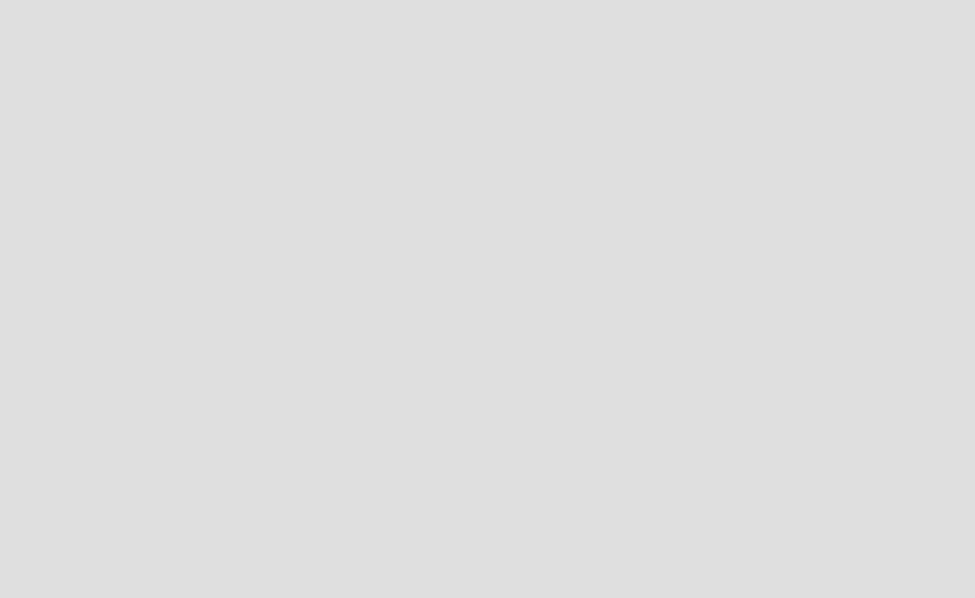
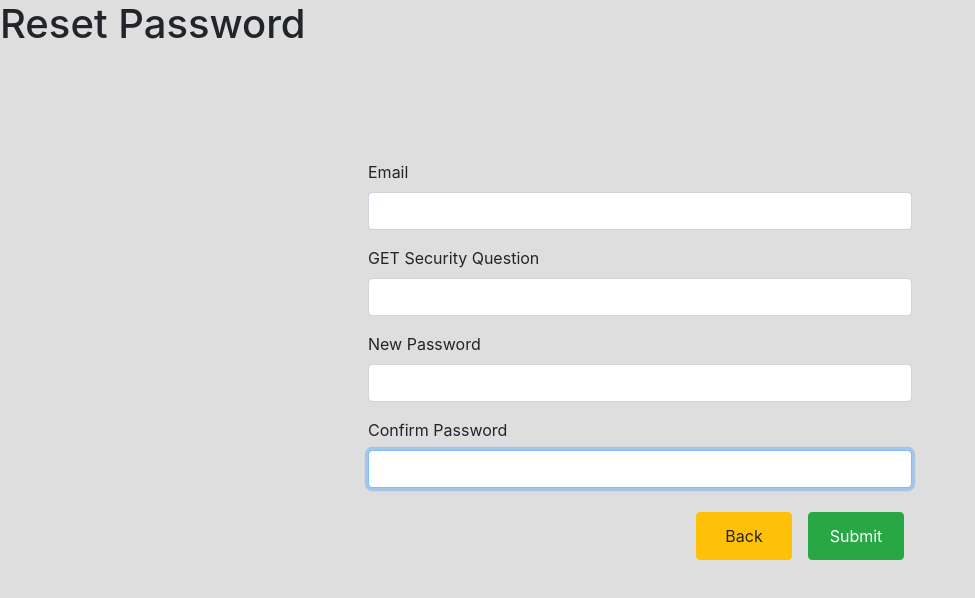
Before and after one commit to JacobsLadderIntake/FrontEndReact, a React (Create React App) app: page /resetpassword in a window 1280 px wide. Shown: the top 598 px of the page, without its empty margins (0-975 px from the left). Built offline with nearby package versions, Linux system fonts and the light colour scheme.

Commit message:
reset password screen and error handling

```diff
--- a/src/App.js
+++ b/src/App.js
@@ -8,6 +8,7 @@ import BrainMapConsent from './Forms/BrainMapConsent';
 import EnrollmentProcess from './Forms/EnrollmentProcess';
 import ConsentAndMedicalRelease from './Forms/ConsentAndMedicalRelease';
 import ClientHistoryAndInformation from "./Forms/ClientHistoryAndInformation";
+import ResetPassword from './ResetPassword';
 
 import { library } from '@fortawesome/fontawesome-svg-core'
 import { faPlus, faPlusCircle } from '@fortawesome/free-solid-svg-icons'
@@ -33,6 +34,7 @@ class App extends Component {
             <Route path = "/ep" component = {EnrollmentProcess}/>
             <Route path = "/cmr" component = {ConsentAndMedicalRelease}/>
             <Route path = "/chai" component = {ClientHistoryAndInformation}/>
+            <Route path = "/resetpassword" component = {ResetPassword}/>
         </div>
         </Router>
         </div>
--- a/src/Login.js
+++ b/src/Login.js
@@ -27,6 +27,7 @@ class Login extends Component {
         };
 
         this.handleLogin = this.handleLogin.bind(this);
+        this.handleForgotPassword = this.handleForgotPassword.bind(this);
     }
 
     handleLogin(e) {
@@ -43,6 +44,11 @@ class Login extends Component {
         } else {
             return
         }
+    }
+
+    handleForgotPassword(e) {
+        e.preventDefault();
+        this.props.history.push("/resetpassword");
     }
 
     handleChange(field, e) {
@@ -114,6 +120,9 @@ class Login extends Component {
                         invalid={this.state.errors["password"]}/>
                     <FormFeedback invalid = {this.state.errors["password"]}>{this.state.errors["password"]}</FormFeedback>
                 </FormGroup>
+                <div className={"p-2 justify-content-center"} onClick = {this.handleForgotPassword} style = {{fontWeight: 'bold'}}>
+                    Forgot password? Click here.
+                    </div>
                 <div className="button-div">
                     <Button onClick={this.validForm}
                             color="success"
--- /dev/null
+++ b/src/ResetPassword.js
@@ -0,0 +1,140 @@
+import React, { Component } from 'react';
+import {Button, FormFeedback, FormGroup, Input, Label} from "reactstrap";
+import './register.css';
+
+class ResetPassword extends Component {
+    constructor(props) {
+        super(props);
+
+        this.state = {
+            errors: [],
+            fields: [],
+            submitButtonPressed: false,
+            formIsValid: false
+        };
+
+        this.goBack = this.goBack.bind(this);
+        this.handleReset = this.handleReset.bind(this);
+    }
+
+    goBack(event) {
+        window.location.reload()
+    }
+
+    handleChange(field, e) {
+        e.preventDefault();
+        let fields = this.state.fields;
+        fields[field] = e.target.value;
+        this.setState({fields});
+    }
+
+    handleReset(e) {
+        e.preventDefault();
+        //post to database
+        if (!this.validate()) {
+
+        } else {
+            this.props.history.push("/");
+        }
+    }
+
+    validate() {
+        let fields = this.state.fields;
+        let errors = {};
+        let formIsValid = true;
+            if (!fields["securityQuestion"]) {
+                formIsValid = false;
+                errors["securityQuestion"] = "Cannot be empty";
+            }
+            if (!fields["email"]) {
+                formIsValid = false;
+                errors["email"] = "Cannot be empty";
+            }
+            if (!fields["newPassword"]) {
+                formIsValid = false;
+                errors["newPassword"] = "Cannot be empty";
+            }
+            if (!fields["confirmPassword"]) {
+                formIsValid = false;
+                errors["confirmPassword"] = "Cannot be empty";
+            }
+            //need to make sure email is valid
+            //need to make sure security question answer is correct
+            if (fields["newPassword"] !== fields["confirmPassword"]) {
+                formIsValid = false;
+                errors["confirmPassword"] = "Passwords do not match";
+            }
+        this.setState({errors: errors});
+        return formIsValid;
+    }
+
+    render() {
+        return (
+            <div className="confirmation-code-background">
+                <div className="reset-password-title">
+                    <h1>Reset Password</h1>
+                    <h2></h2>
+                </div>
+                <div className={"confirmationCode"}>
+                    <FormGroup>
+                        <Label>Email</Label>
+                        <Input
+                            autoFocus
+                            onChange={this.handleChange.bind(this, "email")}
+                            invalid= {this.state.errors["email"] != null}
+                        />
+                        <FormFeedback
+                            invalid={this.state.errors["email"]}>{this.state.errors["email"]}</FormFeedback>
+                    </FormGroup>
+                    <FormGroup>
+                        <Label>GET Security Question</Label>
+                        <Input
+                            autoFocus
+                            type="password"
+                            onChange={this.handleChange.bind(this, "securityQuestion")}
+                            invalid= {this.state.errors["securityQuestion"] != null}
+                        />
+                        <FormFeedback
+                            invalid={this.state.errors["securityQuestion"]}>{this.state.errors["securityQuestion"]}</FormFeedback>
+                    </FormGroup>
+                    <FormGroup>
+                        <Label>New Password</Label>
+                        <Input
+                            autoFocus
+                            type="password"
+                            onChange={this.handleChange.bind(this, "newPassword")}
+                            invalid= {this.state.errors["newPassword"] != null}
+                        />
+                        <FormFeedback
+                            invalid={this.state.errors["newPassword"]}>{this.state.errors["newPassword"]}</FormFeedback>
+                    </FormGroup>
+                    <FormGroup>
+                        <Label>Confirm Password</Label>
+                        <Input
+                            autoFocus
+                            type="password"
+                            onChange={this.handleChange.bind(this, "confirmPassword")}
+                            invalid= {this.state.errors["confirmPassword"] != null}
+                        />
+                        <FormFeedback
+                            invalid={this.state.errors["confirmPassword"]}>{this.state.errors["confirmPassword"]}</FormFeedback>
+                    </FormGroup>
+                    <div className={" confirmation_buttons_div"}>
+                        <Button
+                            color={"warning"}
+                            className={"confirmationCodeButton"}
+                            type="submit"
+                            onClick={this.goBack.bind(this)}
+                        > Back </Button>
+                        <Button
+                            color={"success"}
+                            className={"confirmationCodeButton"}
+                            onClick={this.handleReset.bind(this)}
+                        > Submit </Button></div>
+                </div>
+            </div>
+        );
+    }
+}
+
+export default ResetPassword;
```
